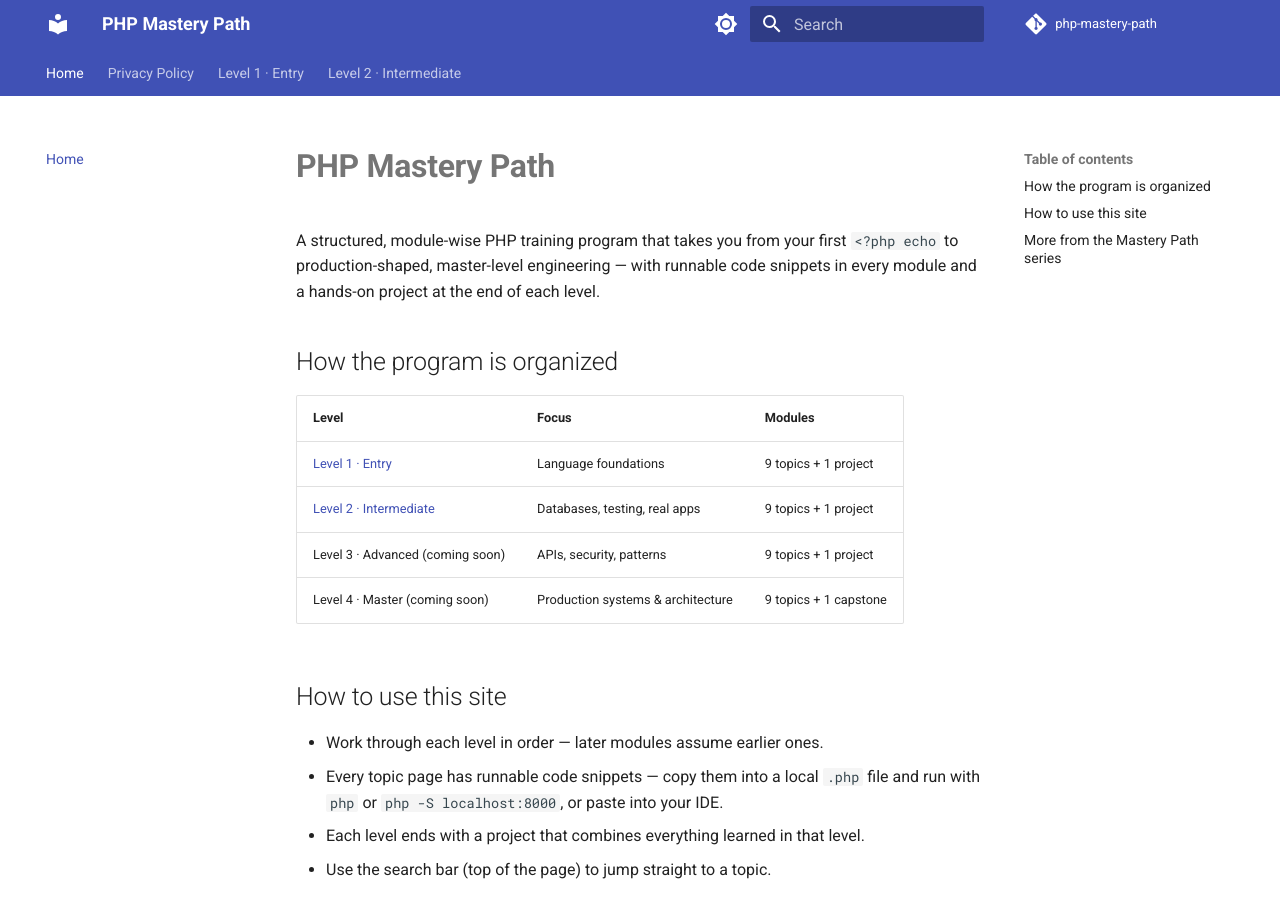
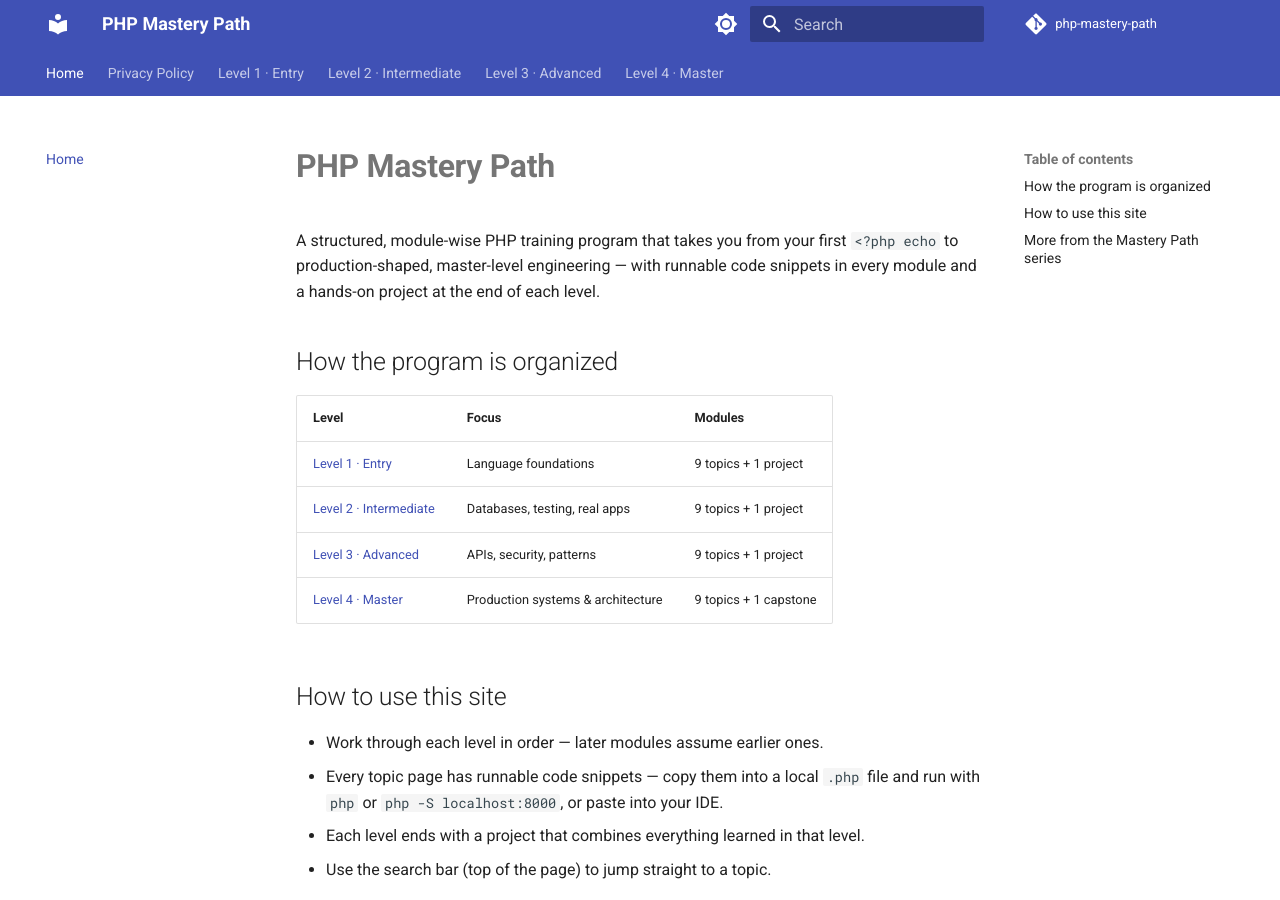
Before and after one commit to SIGILIPELLI/php-mastery-path, an MkDocs documentation site: the page built from docs/index.md, in a window 1280 px wide and 900 px high. Built offline with MkDocs 1.6.1 and Material for MkDocs 9.7.7, drawn with Linux system fonts in a browser that asks for light colours; comment, search, counter and statistics services are not loaded; part of the change alters nothing that is shown.

Commit message:
Restore finished level(s) to nav/sitemap/homepage
Co-Authored-By: Claude Opus 5 <noreply@anthropic.com>

```diff
--- a/docs/index.md
+++ b/docs/index.md
@@ -15,8 +15,8 @@ code snippets in every module and a hands-on project at the end of each level.
 |-------|-------|---------|
 | [Level 1 · Entry](level-1/index.md) | Language foundations | 9 topics + 1 project |
 | [Level 2 · Intermediate](level-2/index.md) | Databases, testing, real apps | 9 topics + 1 project |
-| Level 3 · Advanced (coming soon) | APIs, security, patterns | 9 topics + 1 project |
-| Level 4 · Master (coming soon) | Production systems & architecture | 9 topics + 1 capstone |
+| [Level 3 · Advanced](level-3/index.md) | APIs, security, patterns | 9 topics + 1 project |
+| [Level 4 · Master](level-4/index.md) | Production systems & architecture | 9 topics + 1 capstone |
 
 ## How to use this site
 
--- a/mkdocs.yml
+++ b/mkdocs.yml
@@ -74,7 +74,27 @@ nav:
       - "08 · File Uploads & Validation": level-2/08-file-uploads-validation.md
       - "09 · Working with Dates": level-2/09-working-with-dates.md
       - "10 · Project — CRUD Web App with SQLite": level-2/10-project-crud-app.md
-# --- auto-pruned stub levels (see AdSense low-value-content fix) ---
-exclude_docs: |
-  level-3/*.md
-  level-4/*.md
+  - "Level 3 · Advanced":
+      - Overview: level-3/index.md
+      - "01 · Building APIs": level-3/01-building-apis.md
+      - "02 · Design Patterns in PHP": level-3/02-design-patterns.md
+      - "03 · Security": level-3/03-security.md
+      - "04 · Testing Advanced (Mocking)": level-3/04-testing-advanced-mocking.md
+      - "05 · Performance & Caching": level-3/05-performance-caching.md
+      - "06 · Working with Queues": level-3/06-working-with-queues.md
+      - "07 · Middleware Patterns": level-3/07-middleware-patterns.md
+      - "08 · Dependency Injection Basics": level-3/08-dependency-injection.md
+      - "09 · Working with Composer Packages at Scale": level-3/09-composer-at-scale.md
+      - "10 · Project — REST API Service": level-3/10-project-rest-api.md
+  - "Level 4 · Master":
+      - Overview: level-4/index.md
+      - "01 · Advanced Framework Patterns": level-4/01-advanced-framework-patterns.md
+      - "02 · Security at Scale": level-4/02-security-at-scale.md
+      - "03 · Testing at Scale & CI": level-4/03-testing-at-scale-ci.md
+      - "04 · Deployment (Docker for PHP-FPM + Nginx)": level-4/04-deployment-docker.md
+      - "05 · Performance Optimization at Scale": level-4/05-performance-at-scale.md
+      - "06 · API Versioning & Documentation": level-4/06-api-versioning-docs.md
+      - "07 · Background Job Processing": level-4/07-background-jobs.md
+      - "08 · Working with Microservices in PHP": level-4/08-microservices.md
+      - "09 · Code Quality Tools": level-4/09-code-quality-tools.md
+      - "10 · Capstone Project": level-4/10-capstone-project.md
```
